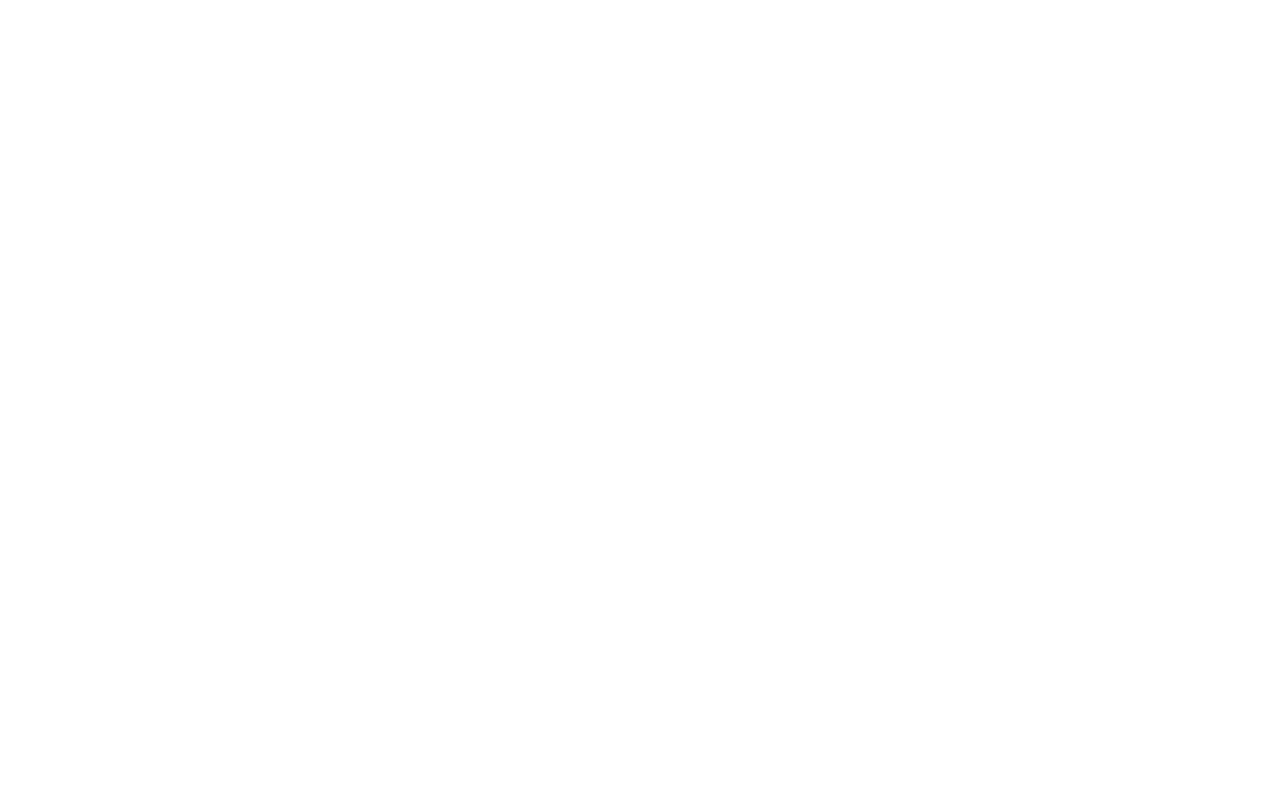
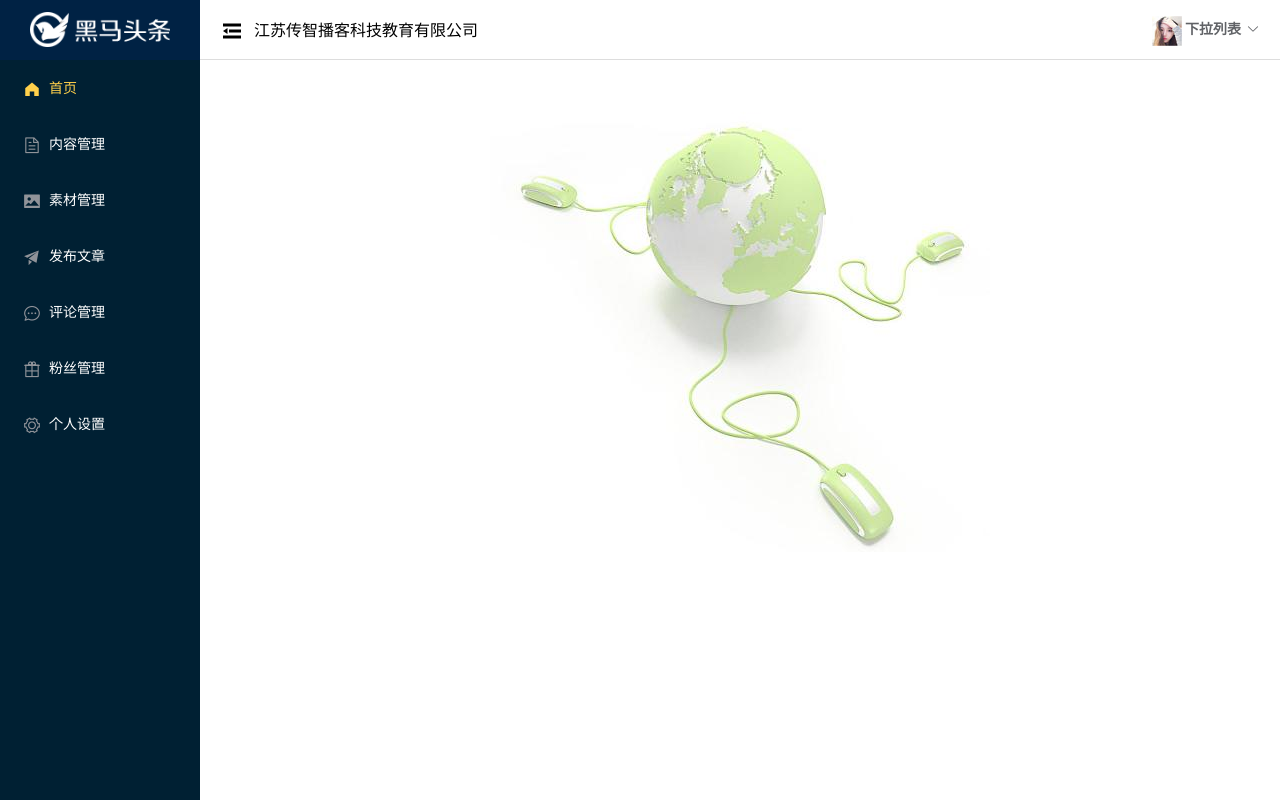
Before and after one commit to userccyang1021/heima-headline, a Vue app: page / in a window 1280 px wide. Built offline with nearby package versions, Linux system fonts and the light colour scheme.

Commit message:
导航菜单&404

```diff
--- /dev/null
+++ b/src/views/404/index.vue
@@ -0,0 +1,18 @@
+<template>
+    <div></div>
+</template>
+
+<script>
+export default {
+
+}
+</script>
+
+<style scoped lang='less'>
+    div {
+        position: absolute;
+        width: 100%;
+        height: 100%;
+        background: url(../../assets/images/404.png) no-repeat center/cover
+    }
+</style>
--- /dev/null
+++ b/src/views/article/index.vue
@@ -0,0 +1,11 @@
+<template>
+    <div>Article</div>
+</template>
+
+<script>
+export default {
+
+}
+</script>
+
+<style scoped lang='less'></style>
--- /dev/null
+++ b/src/views/home/index.vue
@@ -0,0 +1,139 @@
+<template>
+    <el-container class="wrapper">
+        <el-aside :width="isCollapse? '64px': '200px'">
+            <!-- logo -->
+            <div class="logo" :class='{miniLogo:isCollapse}'></div>
+            <!-- 导航菜单 -->
+            <!-- el-menu 导航菜单容器   default-active 默认激活菜单项 指定的是菜单项的index属性的值 跳转属性router-->
+            <el-menu :collapse='isCollapse' :collapse-transition='false' :default-active="$route.path" background-color="#002033"
+                text-color="#fff" active-text-color="#ffd04b" router>
+                <!-- el-submenu 菜单项包含子级菜单 -->
+                <!-- el-menu-item 菜单项不包含子级菜单 -->
+                <el-menu-item index="/">
+                    <i class="el-icon-s-home"></i>
+                    <span slot="title">首页</span>
+                </el-menu-item>
+                <el-menu-item index="/article">
+                    <i class="el-icon-document"></i>
+                    <span slot="title">内容管理</span>
+                </el-menu-item>
+                <el-menu-item index="/image">
+                    <i class="el-icon-picture"></i>
+                    <span slot="title">素材管理</span>
+                </el-menu-item>
+                <el-menu-item index="/publish">
+                    <i class="el-icon-s-promotion"></i>
+                    <span slot="title">发布文章</span>
+                </el-menu-item>
+                <el-menu-item index="/comment">
+                    <i class="el-icon-chat-dot-round"></i>
+                    <span slot="title">评论管理</span>
+                </el-menu-item>
+                <el-menu-item index="/fans">
+                    <i class="el-icon-present"></i>
+                    <span slot="title">粉丝管理</span>
+                </el-menu-item>
+                <el-menu-item index="/setting">
+                    <i class="el-icon-setting"></i>
+                    <span slot="title">个人设置</span>
+                </el-menu-item>
+
+            </el-menu>
+        </el-aside>
+        <el-container>
+            <el-header>
+                <span class="el-icon-s-fold" @click='toggleMenu()'></span>
+                <span class="text">江苏传智播客科技教育有限公司</span>
+                <!-- 下拉列表 -->
+                <el-dropdown class="my-dropdown">
+                    <span class="el-dropdown-link">
+                        <img class='headPortrait' src="../../assets/images/avatar.jpg">
+                        下拉列表<i class="el-icon-arrow-down el-icon--right"></i>
+                    </span>
+                    <!-- slot 插槽 用于封装组件 -->
+                    <el-dropdown-menu slot="dropdown">
+                        <el-dropdown-item icon="el-icon-setting">个人设置</el-dropdown-item>
+                        <el-dropdown-item icon="el-icon-unlock">退出登录</el-dropdown-item>
+                    </el-dropdown-menu>
+                </el-dropdown>
+            </el-header>
+            <el-main>
+                <!-- 二级路由的出口 组件显示位置 -->
+                <router-view></router-view>
+                <!-- <router-view></router-view> -->
+            </el-main>
+        </el-container>
+    </el-container>
+</template>
+<script>
+export default {
+  data () {
+    return {
+      isCollapse: false
+    }
+  },
+  methods: {
+    toggleMenu () {
+      this.isCollapse = !this.isCollapse
+    }
+  }
+}
+</script>
+<style lang="less">
+    .wrapper {
+        width: 100%;
+        height: 100%;
+        position: absolute;
+        left: 0;
+        top: 0;
+        /* background-color: #ccc; */
+    }
+
+    .el-aside {
+        background-color: #002033;
+    }
+
+    .el-header {
+        line-height: 60px;
+        border-bottom: 1px solid #ddd
+    }
+
+    .el-icon-s-fold {
+        font-size: 24px;
+        vertical-align: middle
+    }
+
+    .text {
+        margin-left: 10px;
+        vertical-align: middle
+    }
+
+    .my-dropdown {
+        float: right;
+    }
+
+    .el-dropdown-link {
+        font-weight: bold;
+    }
+
+    .headPortrait {
+        width: 30px;
+        height: 30px;
+        vertical-align: middle
+    }
+
+    .logo {
+        width: 100%;
+        height: 60px;
+        background: #002244 url(../../assets/images/logo_admin.png) no-repeat center / 140px auto
+    }
+
+    .miniLogo {
+        background-image: url(../../assets/images/logo_admin_01.png);
+        background-size: 36px auto;
+    }
+
+    .el-menu {
+        border-right: none
+    }
+</style>
--- a/src/views/login/index.vue
+++ b/src/views/login/index.vue
@@ -55,8 +55,8 @@
       // 表单的数据对象
       loginForm: {
         // 根据接口规则命名
-        mobile: '',
-        code: ''
+        mobile: '13069013037',
+        code: '246810'
       },
       // 校验规则的名字
       loginRules: {
--- /dev/null
+++ b/src/views/welcome/index.vue
@@ -0,0 +1,16 @@
+<template>
+    <div class='container' style="text-align:center;">
+        <img src="../../assets/images/welcome.jpg">
+    </div>
+</template>
+<script>
+export default {}
+</script>
+<style scoped lang='less'>
+//    .container {
+//        width: 100%;
+//        height: 100%;
+//        background: url('../../assets/images/welcome.jpg') no-repeat center / cover
+//     }
+
+</style>
```
Also changed, not shown: src/router/index.js (+29 -1 lines).
